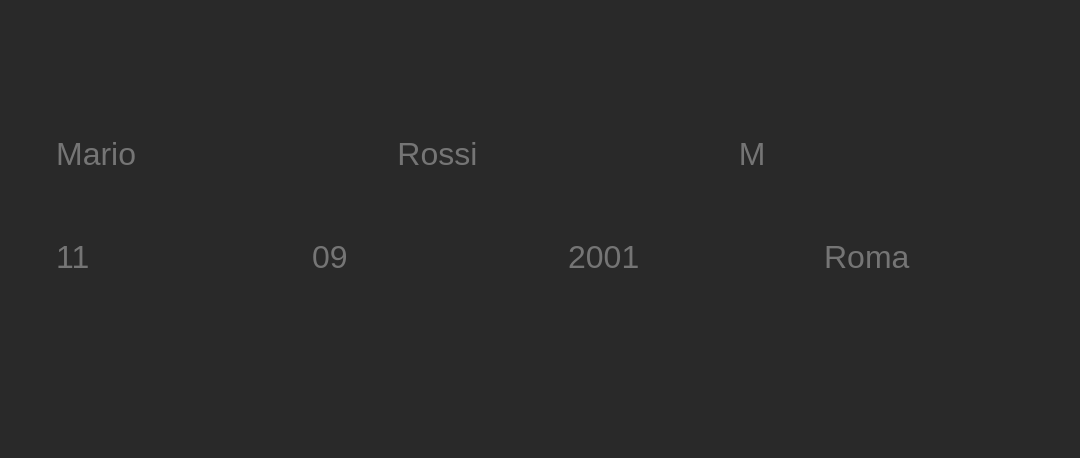
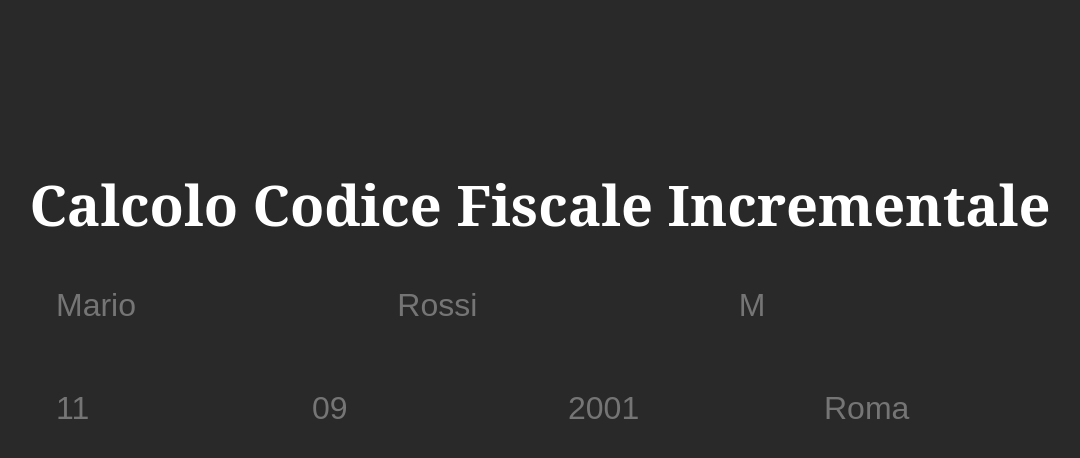
Before and after one commit to muccijacopo/codicefiscale, a React (Create React App) app: page / in a window 1280 px wide. Shown: the top 458 px of the page, without its empty margins (100-1180 px from the left). Built offline with nearby package versions, Linux system fonts and the light colour scheme.

Commit message:
fix generazioni codice nome/cognome

```diff
--- a/src/components/Form/Form.css
+++ b/src/components/Form/Form.css
@@ -6,8 +6,13 @@
   margin: 10% auto;
 }
 
+.Form h1 {
+  font-size: 3.5rem;
+}
+
 .Form .row {
   display: flex;
+  flex-grow: 1 1 0.3;
   justify-content: space-between;
   width: 100%;
   margin-bottom: 50px;
--- a/src/components/Form/Form.tsx
+++ b/src/components/Form/Form.tsx
@@ -40,7 +40,7 @@ class Form extends Component<Props> {
         value = "M";
     }
     this.setState({
-      [name]: value,
+      [name]: value.toUpperCase(),
     });
     this.props.formChange(name, value);
   };
@@ -57,6 +57,7 @@ class Form extends Component<Props> {
     } = this.state;
     return (
       <form className="Form">
+        <h1>Calcolo Codice Fiscale Incrementale</h1>
         <div className="row">
           <Input
             name="name"
--- a/src/index.css
+++ b/src/index.css
@@ -1,16 +1,9 @@
 body {
   margin: 0;
-  font-family: -apple-system, BlinkMacSystemFont, "Segoe UI", "Roboto", "Oxygen",
-    "Ubuntu", "Cantarell", "Fira Sans", "Droid Sans", "Helvetica Neue",
-    sans-serif;
+  font-family: Georgia, "Times New Roman", Times, serif;
   -webkit-font-smoothing: antialiased;
   -moz-osx-font-smoothing: grayscale;
   background: #292929;
   color: #fff;
   overflow: hidden;
 }
-
-code {
-  font-family: source-code-pro, Menlo, Monaco, Consolas, "Courier New",
-    monospace;
-}
--- a/src/utils/cf-utils.ts
+++ b/src/utils/cf-utils.ts
@@ -40,10 +40,11 @@ export const monthToCode = (month: number) => {
 };
 
 export const takeFirstConsontants = (name: string) => {
-  let result = name.match(/[^a,e,i,o,u]/g)?.slice(0, 3);
+  console.log(name);
+  let result = name.match(/[^a,e,i,o,u]/gi)?.slice(0, 3);
   if (!result) return "";
   if (result?.length < 3) {
-    const aeiou = name.match(/[a,e,i,o,u]/g) as string[];
+    const aeiou = name.match(/[a,e,i,o,u]/gi) as string[];
     if (aeiou) {
       for (let i = 0; i <= 3; i++) {
         result.push(aeiou[i]);
```
